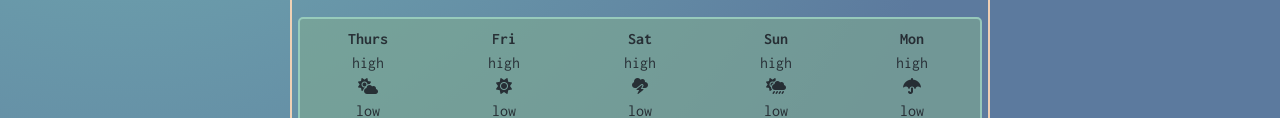
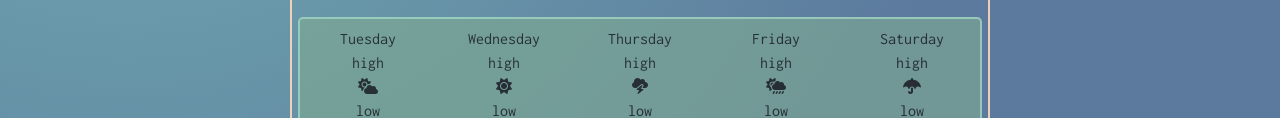
Before and after one commit to carlsoncodes03/weather-app-carly, a plain HTML site: page index.html in a window 1280 px wide. Shown: the part 523-641 px from the top of the page. Drawn offline with nearby package versions, Linux system fonts and the light colour scheme; no server answers.

Commit message:
Changing forcast day names

```diff
--- a/index.html
+++ b/index.html
@@ -78,31 +78,31 @@
         </ul>
         <div class="row gx-5 forcast fixed">
           <div class="col-sm p-2">
-            <div class="weekday">Thurs</div>
+            <div id="day0"></div>
             <div>high</div>
             <div><i class="fa-solid fa-cloud-sun"></i></div>
             <div>low</div>
           </div>
           <div class="col-sm p-2">
-            <div class="weekday">Fri</div>
+            <div id="day1"></div>
             <div>high</div>
             <div><i class="fa-solid fa-sun"></i></div>
             <div>low</div>
           </div>
           <div class="col-sm p-2">
-            <div class="weekday">Sat</div>
+            <div id="day2"></div>
             <div>high</div>
             <div><i class="fa-solid fa-cloud-bolt"></i></div>
             <div>low</div>
           </div>
           <div class="col-sm p-2">
-            <div class="weekday">Sun</div>
+            <div id="day3"></div>
             <div>high</div>
             <div><i class="fa-solid fa-cloud-sun-rain"></i></div>
             <div>low</div>
           </div>
           <div class="col-sm p-2">
-            <div class="weekday">Mon</div>
+            <div id="day4"></div>
             <div>high</div>
             <div><i class="fa-solid fa-umbrella"></i></div>
             <div>low</div>
--- a/src/index.js
+++ b/src/index.js
@@ -56,8 +56,8 @@ if (hours < 10) {
 if (minutes < 10) {
   minutes = `0${minutes}`;
 }
-
-let days = [
+function futureDays() {
+  let dayNames = [
     "Sunday",
     "Monday",
     "Tuesday",
@@ -66,10 +66,17 @@ let days = [
     "Friday",
     "Saturday",
   ];
-let weekday = days[now.getDay()];
+  let weekday = dayNames[now.getDay()];
+  document.querySelector("#day0").innerHTML = dayNames[now.getDay() + 1];
+  document.querySelector("#day1").innerHTML = dayNames[now.getDay() + 2];
+  document.querySelector("#day2").innerHTML = dayNames[now.getDay() + 3];
+  document.querySelector("#day3").innerHTML = dayNames[now.getDay() + 4];
+  document.querySelector("#day4").innerHTML = dayNames[now.getDay() + 5];
+
   let time = `${hours}:${minutes}`;
   let dateAndTime = document.querySelector("#date-and-time");
   dateAndTime.innerHTML = `${weekday}, ${time}`;
+}
 
 let form = document.querySelector("#search-form");
 form.addEventListener("submit", handleSubmit);
@@ -79,3 +86,4 @@ document
   .addEventListener("click", showLocation);
 
 changeCity("New York");
+futureDays();
```
Lines whose indentation alone changed are shown as unchanged.
